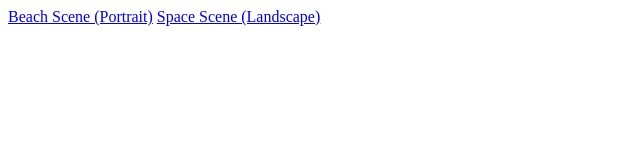
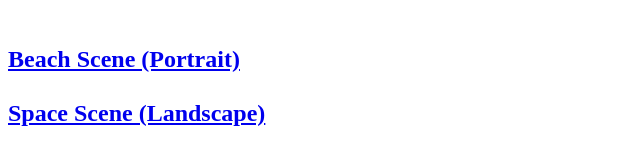
Before and after one commit to kevinoverall-he/kevinoverall-he.github.io, a plain HTML site: page index.html in a window 1280 px wide. Shown: the whole page, without its empty margins (0-640 px from the left). Drawn offline with Linux system fonts and the light colour scheme.

Commit message:
Added some spacing on the index page

```diff
--- a/index.html
+++ b/index.html
@@ -6,7 +6,11 @@
     <title>MindfulBreathing</title>
   </head>
   <body>
-      <a href="beach/index.html">Beach Scene (Portrait)</a>
-      <a href="space/index.html">Space Scene (Landscape)</a>
+      <br />
+      <h2><a href="beach/index.html">Beach Scene (Portrait)</a>
+
+      <br />
+      <br />
+      <a href="space/index.html">Space Scene (Landscape)</a></h2>
   </body>
 </html>
```
